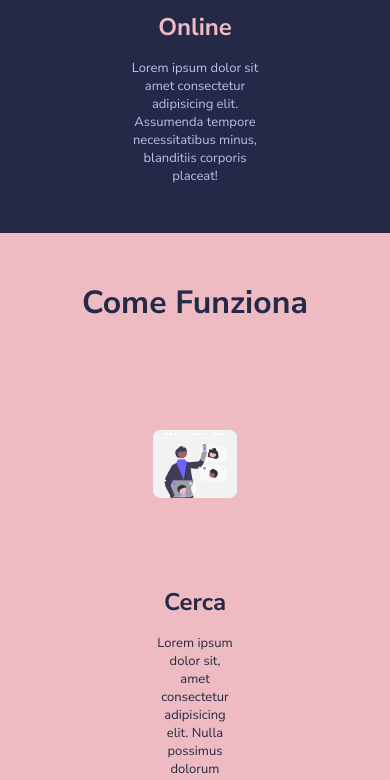
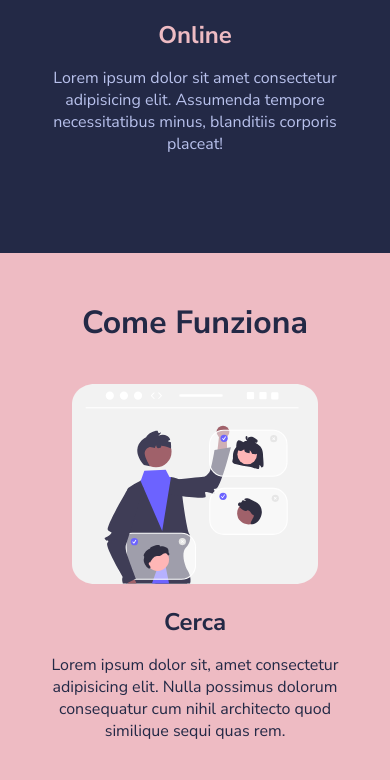
Before and after one commit to JacopoLombardi/html-css-resp-wannabe, a plain HTML site: page index.html in a window 390 px wide. Shown: the part 822-1602 px from the top of the page. Drawn offline with Linux system fonts and the light colour scheme.

Commit message:
[add] finished

```diff
--- a/css/style.css
+++ b/css/style.css
@@ -136,13 +136,35 @@ img {
     }
  }
 
+
  @media(max-width: 480px){
     .row{
         flex-direction: column;
         align-items: center;
     }
 
-    p{
-        font-size: 13px;
+    .container .col{
+        width: 100%;
     }
+
+    .lessons .card p{
+        margin-bottom: 50px;
+    }
+
+    .steps{
+        margin-bottom: 0;
+    }
+
+    .steps .card{
+        margin-bottom: 50px;
+    }
+
+    .why-us{
+        background-color: black;
+        margin-bottom: 0;
+        padding: 50px 0;
+    }
+
+
+
  }
--- a/index.html
+++ b/index.html
@@ -1,7 +1,7 @@
 <!DOCTYPE html>
 <html>
     <head>
-        <meta charset="utf-8" />
+        <meta charset="UTF-8">
         <meta name="viewport" content="width=device-width, initial-scale=1.0">
         <title>Boolean Academy</title>
         <!-- Fonts -->
```
